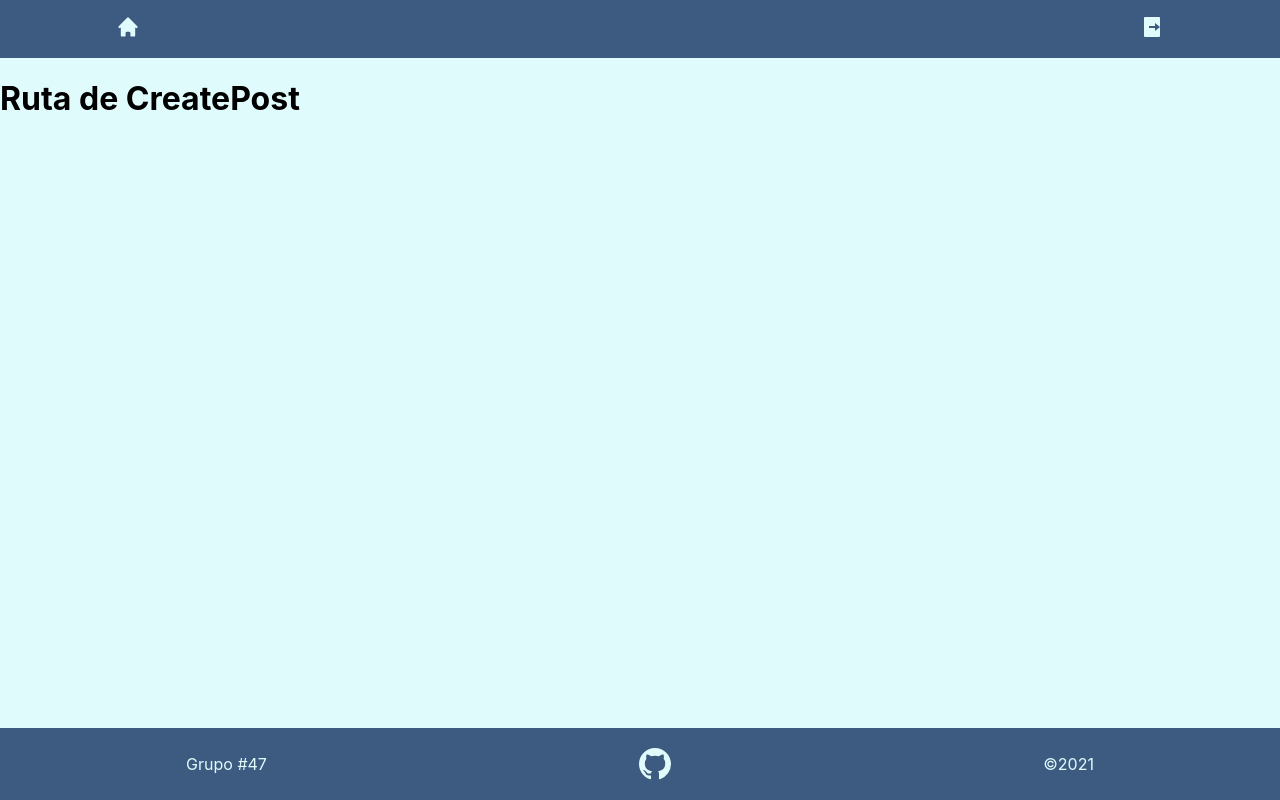
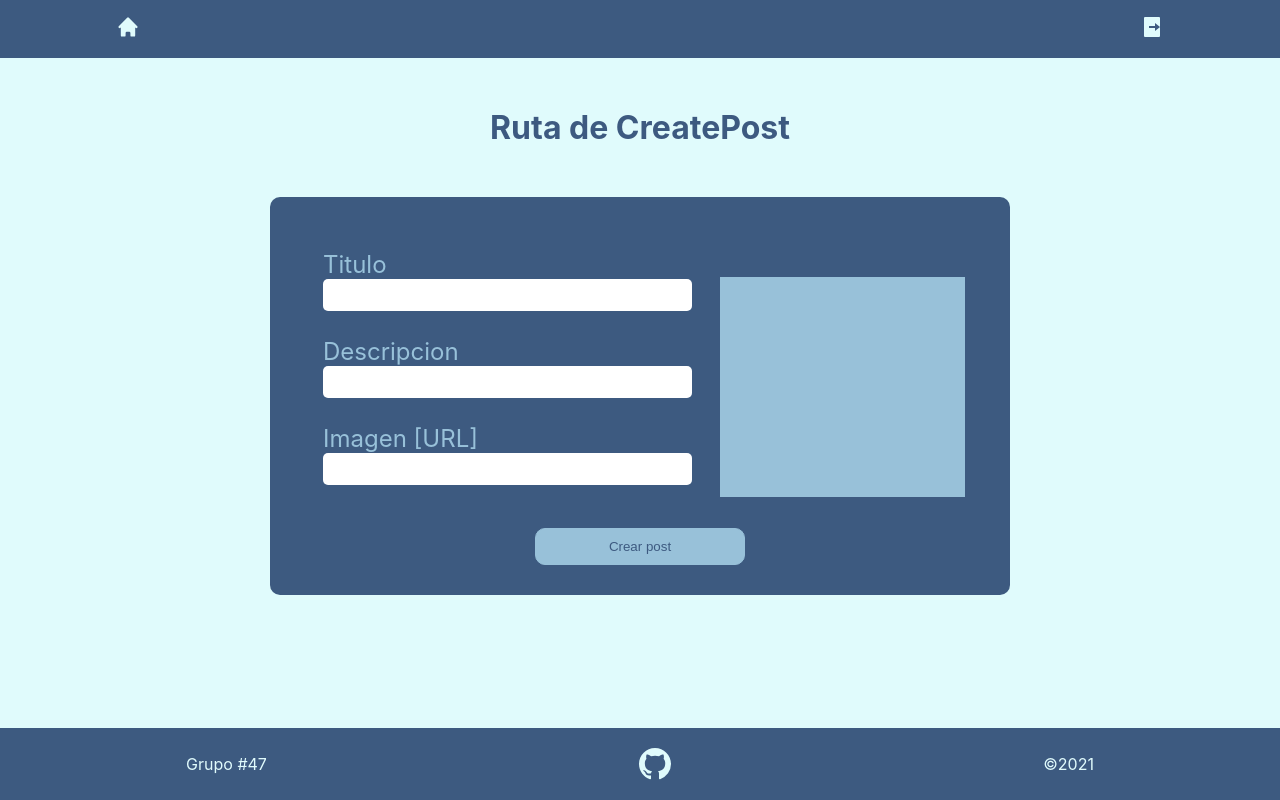
Before and after one commit to NestorNieto/pw, a React (Create React App) app: page /create in a window 1280 px wide. Built offline with nearby package versions, Linux system fonts and the light colour scheme; sample sign-in values are in the browser's storage.

Commit message:
Diseño de formulario de creacion/edicion de post y ruta de edicion dinamica

```diff
--- a/src/Routes/CreatePost/CreatePost.jsx
+++ b/src/Routes/CreatePost/CreatePost.jsx
@@ -1,6 +1,48 @@
+import { useState } from "react";
+import { useParams } from "react-router-dom";
+import styles from "./CreatePost.module.css";
+
 const CreatePost = () => {
-    return(
-        <h1>Ruta de CreatePost</h1>
+    const titleHandler = (event) => {
+        setTitulo(event.target.value);
+    };
+    const descriptionHandler = (event) => {
+        setDescripcion(event.target.value);
+    };
+
+    const urlHandler = (event) => {
+        setUrl(event.target.value);
+    };
+
+    const { postId } = useParams();
+    const [titulo, setTitulo] = useState();
+    const [descripcion, setDescripcion] = useState();
+    const [url, setUrl] = useState(' ');
+    return (
+        <>
+            <h1>Ruta de CreatePost {postId}</h1>
+            <form className={styles.post_form}>
+                <div className= {styles.labels}>
+                    <label>
+                        Titulo
+                        <input type="text" onChange={titleHandler} name="titulo" />
+                    </label>
+                    <label>
+                        Descripcion
+                        <input type="text" onChange={descriptionHandler} name="descripcion" />
+                    </label>
+                    <label>
+                        Imagen [URL]
+                        <input type="text" onChange={urlHandler} name="url" />
+                    </label>
+                </div>
+                <div className={styles.image_container}> <img src={url} alt="post preview" onError={(event) => event.target.style.display = 'none'} /> </div>
+                <input type="submit" value="Crear post" className={styles.button}/>
+
+            </form>
+
+
+        </>
     );
 };
 
--- /dev/null
+++ b/src/Routes/CreatePost/CreatePost.module.css
@@ -0,0 +1,71 @@
+h1{
+    margin: 50px 0;
+    color: #3D5A80;
+    align-self: center;
+}
+
+.post_form{
+    padding: 20px;
+    display: flex;
+    align-items: center;
+    justify-content: center;
+    align-self: center;
+    flex-wrap: wrap;
+    width: 700px;
+    background-color: #3D5A80;
+    font-size: x-large;
+    color: #98C1D9;
+    border-radius: 10px;
+}
+.post_form >*{
+    margin: 10px;
+}
+
+.post_form img {
+    max-height: 100%;
+}
+
+.labels{
+    width: 55%;
+}
+
+.labels label{
+    margin: 20px 5px;
+    padding: 3px;
+    display: flex;
+    flex-direction: column;
+}
+
+.labels input{
+    height: 30px;
+    border-radius: 5px;
+    border: 0;
+}
+
+.button{
+    padding: 10px 0;
+    width: 30%;
+    border-radius: 10px;
+    border: 1px solid #98C1D9 ;
+    background-color: #98C1D9;
+    color: #3D5A80;
+}
+
+.button:hover{
+    background-color: #3D5A80;
+    color: #98C1D9;
+    border: 1px solid  #EE6C4D;
+}
+
+.image_container{
+    text-indent: 100%;
+    white-space: nowrap;
+    overflow: hidden;
+    width: 35%;
+    margin-top: 48px;
+    height: 220px;
+    display: flex;
+    justify-content: center;
+    align-items: center;
+    background-color: #98C1D9;
+}
--- a/src/Routes/GetPost/GetPost.jsx
+++ b/src/Routes/GetPost/GetPost.jsx
@@ -1,4 +1,4 @@
-import { useParams } from "react-router";
+import { useParams } from "react-router-dom";
 const GetPost = () => {
     const params = useParams();
     const { postId } = params;
```
